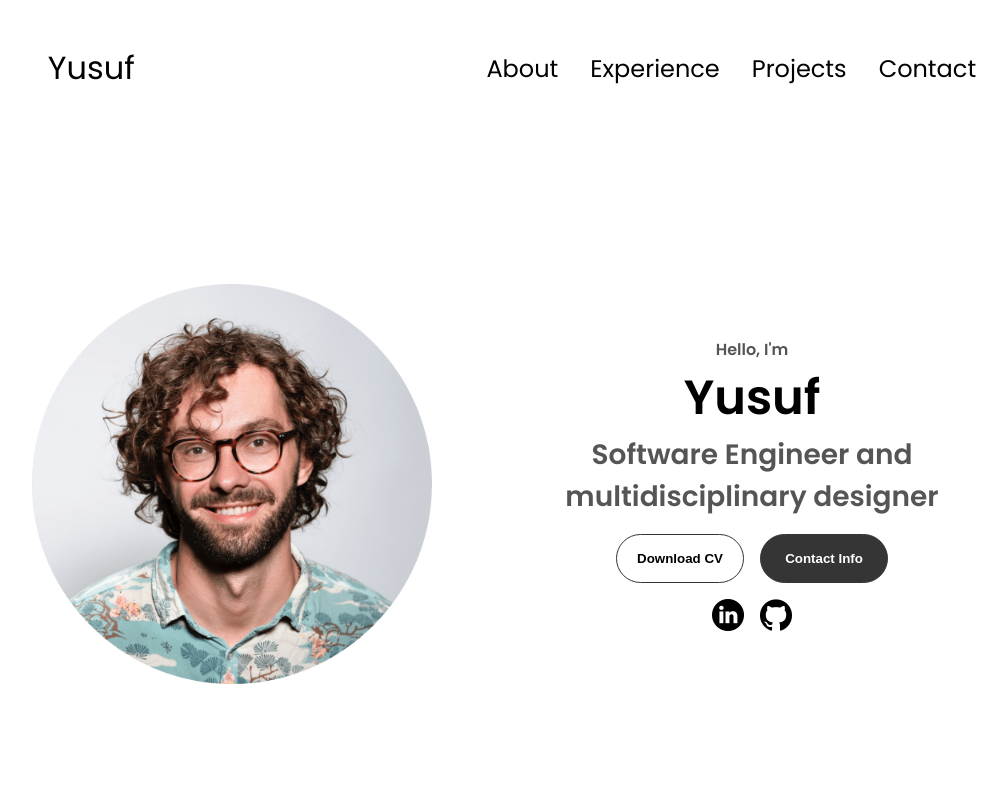
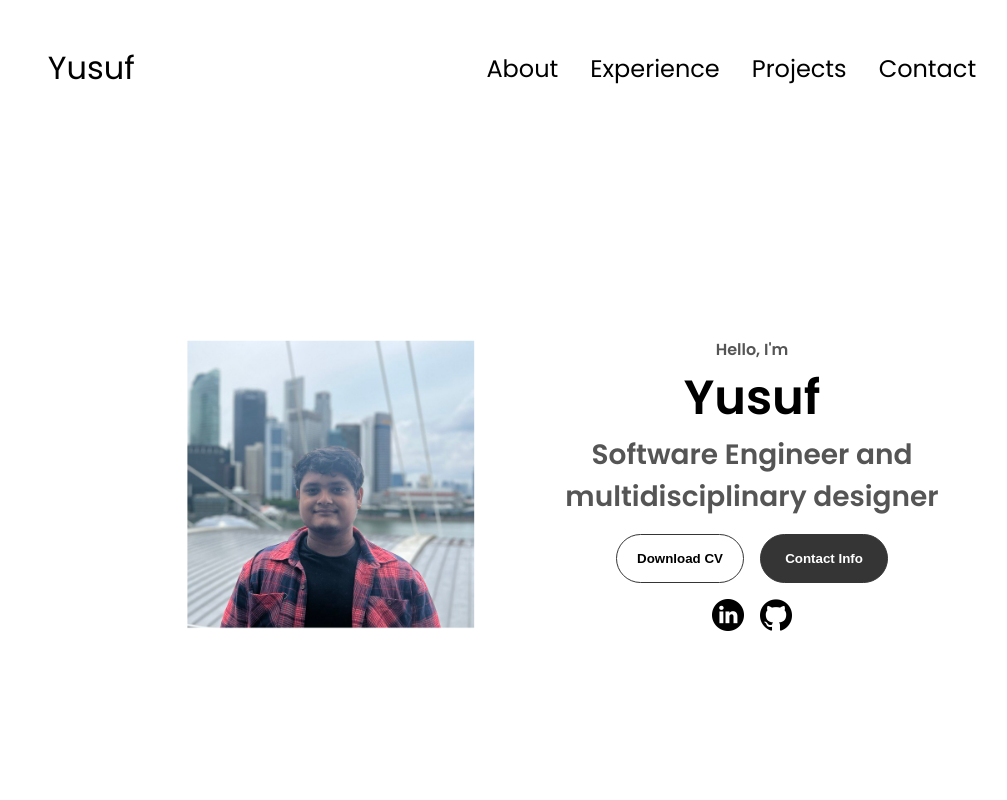
Before and after one commit to yusufnull/yusufnull.github.io, a plain HTML site: page index.html in a window 1280 px wide. Shown: the top 800 px of the page, without its empty margins (128-1135 px from the left). Drawn offline with nearby package versions, Linux system fonts and the light colour scheme.

Commit message:
pfp
added pfp file and added the file to the code

```diff
--- a/index.html
+++ b/index.html
@@ -38,7 +38,7 @@
     </nav>
     <section id="profile">
       <div class="section__pic-container">
-        <img src="./assets/profile-pic.png" alt="John Doe profile picture" />
+        <img src="./assets/yusuf-pic.png" alt="Yusuf profile picture" />
       </div>
       <div class="section__text">
         <p class="section__text__p1">Hello, I'm</p>
```
Also changed, not shown: assets/yusuf-pic.png (added).
